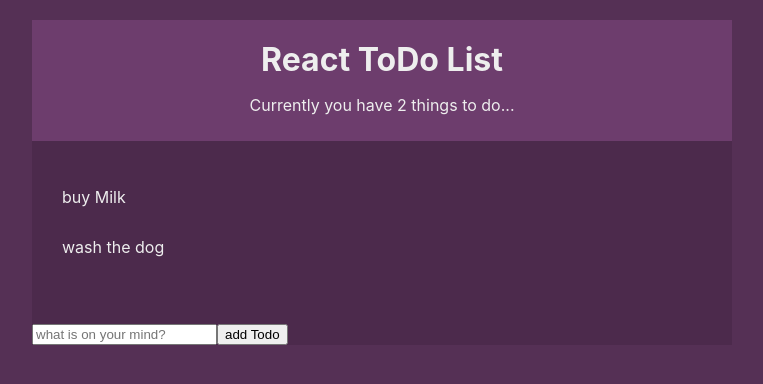
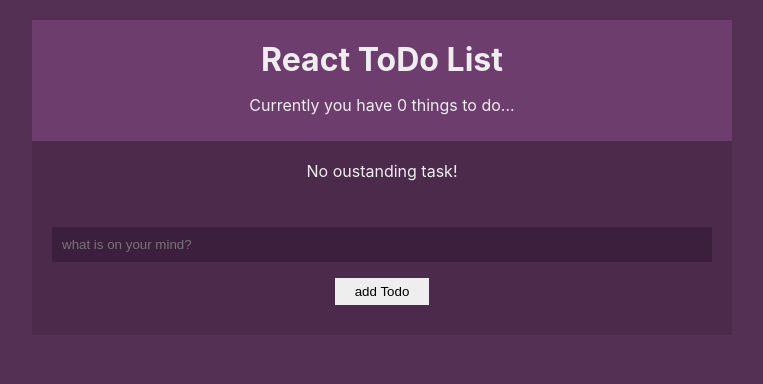
Before and after one commit to lucfercas/ToDoList-React, a React (Create React App) app: page / in a window 1280 px wide. Shown: the top 384 px of the page, without its empty margins (258-1021 px from the left). Built offline with nearby package versions, Linux system fonts and the light colour scheme.

Commit message:
add localstorage

```diff
--- a/src/components/AddItemForm.jsx
+++ b/src/components/AddItemForm.jsx
@@ -15,7 +15,7 @@ const AddItemFrom = () => {
 
     return (
         <form onSubmit ={handleSubmit}>
-          <input text="text" placeholder ="what is on your mind?" value = {title}
+          <input type="text" placeholder ="what is on your mind?" value = {title}
           onChange = {(e) => setTitle(e.target.value)} required />
             <input type="submit" value="add Todo" />
         </form>
--- a/src/contexts/ListContext.jsx
+++ b/src/contexts/ListContext.jsx
@@ -1,14 +1,24 @@
-import { useState, createContext} from "react";
+import { useState, createContext, useEffect} from "react";
 import {v1 as uuid} from "uuid"
 
 
 export const ListContext = createContext();
 
 const ListContextProvider = (props) => {
-    const [items, setItems] = useState([
-        {title: 'buy Milk', complete: false, id: 1 },
-        {title: 'wash the dog', complete: false, id: 2 }
-    ]);
+    const [items, setItems] = useState(dispalyData());
+
+    function dispalyData() {
+    const localData = localStorage.getItem("items");
+    return localData ? JSON.parse(localData): []
+}
+
+
+    useEffect(()=>{
+        localStorage.setItem("items", JSON.stringify(items))
+
+    },[items])
+
+
 
     const addTodo = (title) => {
         setItems([...items, {title, complete: false, id: uuid() }])
--- a/src/index.css
+++ b/src/index.css
@@ -48,3 +48,31 @@ code {
   opacity: 0.7;
 
 }
+
+.empty{
+  margin: 20px;
+  text-align: center;
+}
+
+form{
+  padding: 20px
+}
+
+input[type="text"]{
+  width: 100%;
+  padding: 10px;
+  box-sizing: border-box;
+  margin: 6px 0;
+  color: #ffff;
+  border: 0;
+  background: #3c1f3c;
+}
+
+input[type="submit"]{
+  margin: 10px auto;
+  background: #eee;
+  border: 0;
+  padding: 6px 20px;
+  display: block;
+
+}
```
